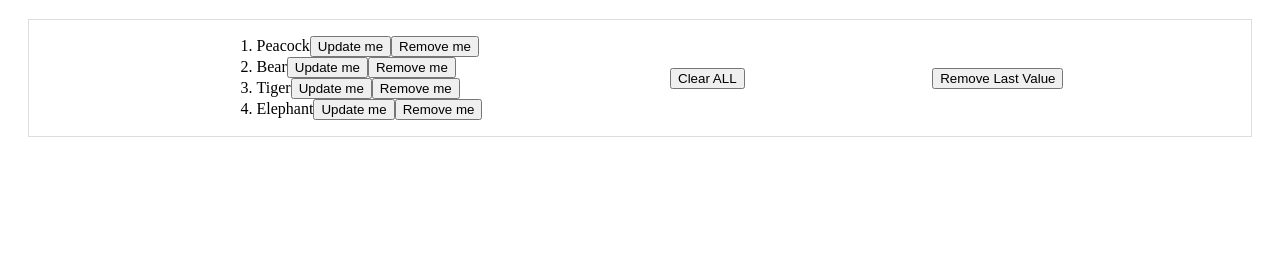
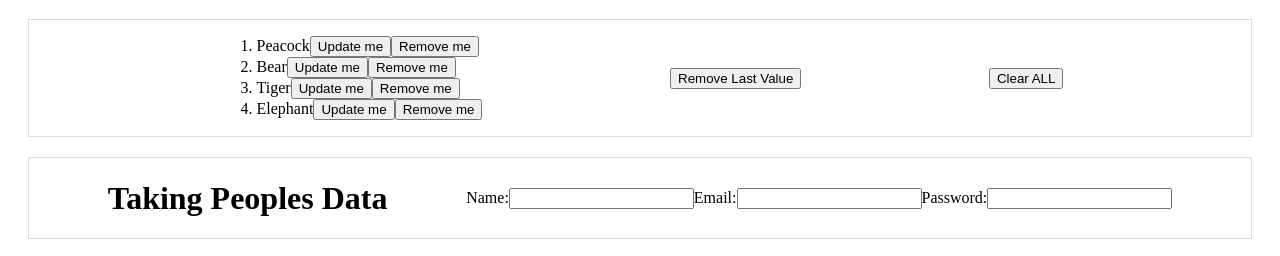
Before and after one commit to satyamrao789/Learning_ReactJs, a React (Create React App) app in the folder 01/: page / in a window 1280 px wide. Shown: the part 601-857 px from the top of the page. Before the commit the page ends 800 px from the top, so only its background shows below. Built offline with nearby package versions, Linux system fonts and the light colour scheme.

Commit message:
created Form.js - used multiple useState

```diff
--- a/01/public/index.html
+++ b/01/public/index.html
@@ -14,7 +14,7 @@
       manifest.json provides metadata used when your web app is installed on a
       user's mobile device or desktop. See https://developers.google.com/web/fundamentals/web-app-manifest/
     -->
-    <link rel="manifest" href="%PUBLIC_URL%/manifest.json" />
+    <!-- <link rel="manifest" href="%PUBLIC_URL%/manifest.json" /> -->
     <!--
       Notice the use of %PUBLIC_URL% in the tags above.
       It will be replaced with the URL of the `public` folder during the build.
--- a/01/src/App.js
+++ b/01/src/App.js
@@ -2,6 +2,7 @@ import './App.css';
 import Mobile from './Mobile';
 import Counter from './Counter';
 import Profile from './Profile';
+import Form from './Form';
 
 function App() {
     let date = 31;
@@ -14,6 +15,7 @@ function App() {
             <Mobile/>
             <Counter/>
             <Profile/>
+            <Form/>
 
         </div>
 
--- /dev/null
+++ b/01/src/Form.js
@@ -0,0 +1,46 @@
+import React, { useState } from 'react'
+
+const Form = () => {
+
+    const [name, setName] = useState('');
+    const [email, setEmail] = useState('');
+    const [password, setPassword] = useState('');
+
+    const handleName = (e) => {
+        console.log(e.target.value);
+        setName(e.target.value);
+    }
+    const handleEmail = (e) => {
+        console.log(e.target.value);
+        setEmail(e.target.value);
+    }
+    const handlePassword = (e) => {
+        console.log(e.target.value);
+        setPassword(e.target.value);
+    }
+    // const handleConfirmPassword = (e) => {
+    //     console.log(e.target.value);
+    //     setPassword(e.target.value);
+    // }
+    return (
+        <div className='mainTag'>
+            <h1>Taking Peoples Data</h1>
+            <form>
+                <label>Name:
+                    <input type='text' value={name} onChange={handleName}></input>
+                </label>
+                <label>Email:
+                    <input value={email} type='email' onChange={handleEmail}></input>
+                </label>
+                <label>Password:
+                    <input value={password} type='password' onChange={handlePassword}></input>
+                </label>
+                {/* <label>Name:
+                    <input value={name} type='text' onChange={handleConfirmPassword}></input>
+                </label> */}
+            </form>
+        </div>
+    )
+}
+
+export default Form
--- a/01/src/Mobile.js
+++ b/01/src/Mobile.js
@@ -27,7 +27,7 @@ export default function Mobile() {
             <h1>Checkout the list of Mobiles available</h1>
             {
                 mobileItems.map((value) => {
-                    return <MobileList image={value.picture} productTitle={value.title} price={value.amount} />
+                    return <MobileList key={value.id} image={value.picture} productTitle={value.title} price={value.amount} />
                 })
             }
             {/* <MobileList image={item.picture} productTitle={item.title} price={item.amount} /> */}
--- a/01/src/Profile.js
+++ b/01/src/Profile.js
@@ -28,18 +28,18 @@ const Profile = () => {
     //handleUpdateThisValue - will update selected value
     const handleUpdateThisValue = (itemId) => {
         setnData(nData.map((element) => {
-             if(element.id === itemId){
+            if (element.id === itemId) {
                 // return { name:`${element.name} updated`}
                 //Using return { name: ${element.name} updated }; means you're explicitly creating a new object with only the name property being updated. This object contains only the name property, and any other properties of the original element object will be discarded.
 
-                return {...element, name:`${element.name} updated`}
+                return { ...element, name: `${element.name} updated` }
                 //On the other hand, using { ...element, name: ${element.name} updated } will spread the rest of the properties of the element object into the new object, while updating the name property. This approach ensures that all other properties of the element object are retained in the new object.
 
 
-             }
-             else{
+            }
+            else {
                 return element;
-             }
+            }
         }))
     }
 
@@ -58,8 +58,9 @@ const Profile = () => {
                     )
                 }
             </ol>
+            <button onClick={handleRemoveLast}>Remove Last Value</button>
             <button onClick={handleRemoveAll}>Clear ALL</button>
-            <button onClick={handleRemoveLast}>Remove Last Value</button>
+
 
         </div>
     )
--- a/01/src/mobileItems.json
+++ b/01/src/mobileItems.json
@@ -1,10 +1,14 @@
-[{
+[
+    {
+        "id": 1,
         "picture": "https://rukminim2.flixcart.com/image/312/312/l3rmzrk0/mobile/v/f/y/-original-imagetmeguhrdsqs.jpeg?q=70",
         "title": "Realme GT Master Edition",
         "amount": 90
     },
     {
+        "id": 2,
         "picture": "https://rukminim2.flixcart.com/image/312/312/xif0q/mobile/8/9/n/-original-imagtc6fyrstd4jm.jpeg?q=70",
         "title": "Apple iPhone 15 Plus 128GB",
         "amount": 100
-}]
+    }
+]
```
Lines whose indentation alone changed are shown as unchanged.
